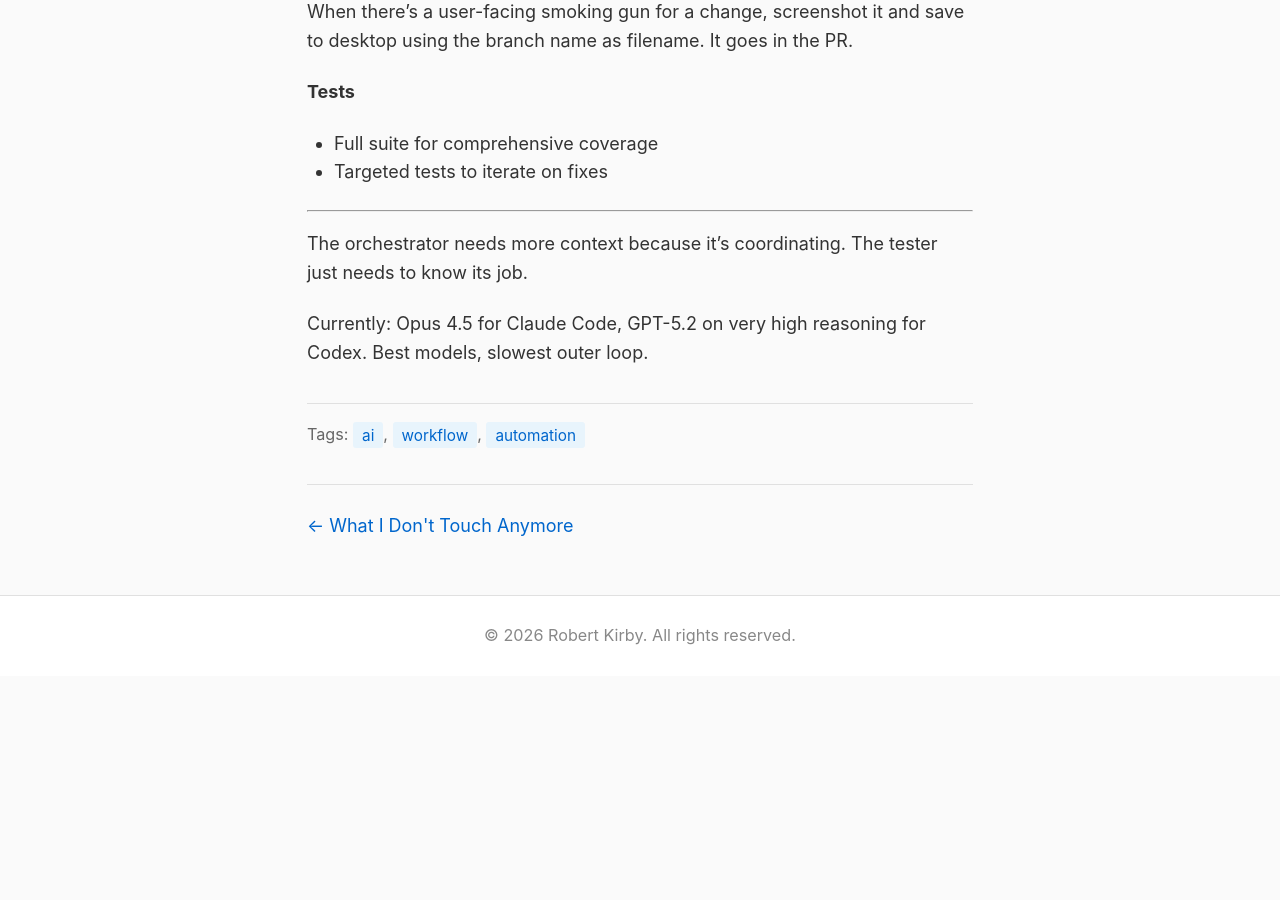
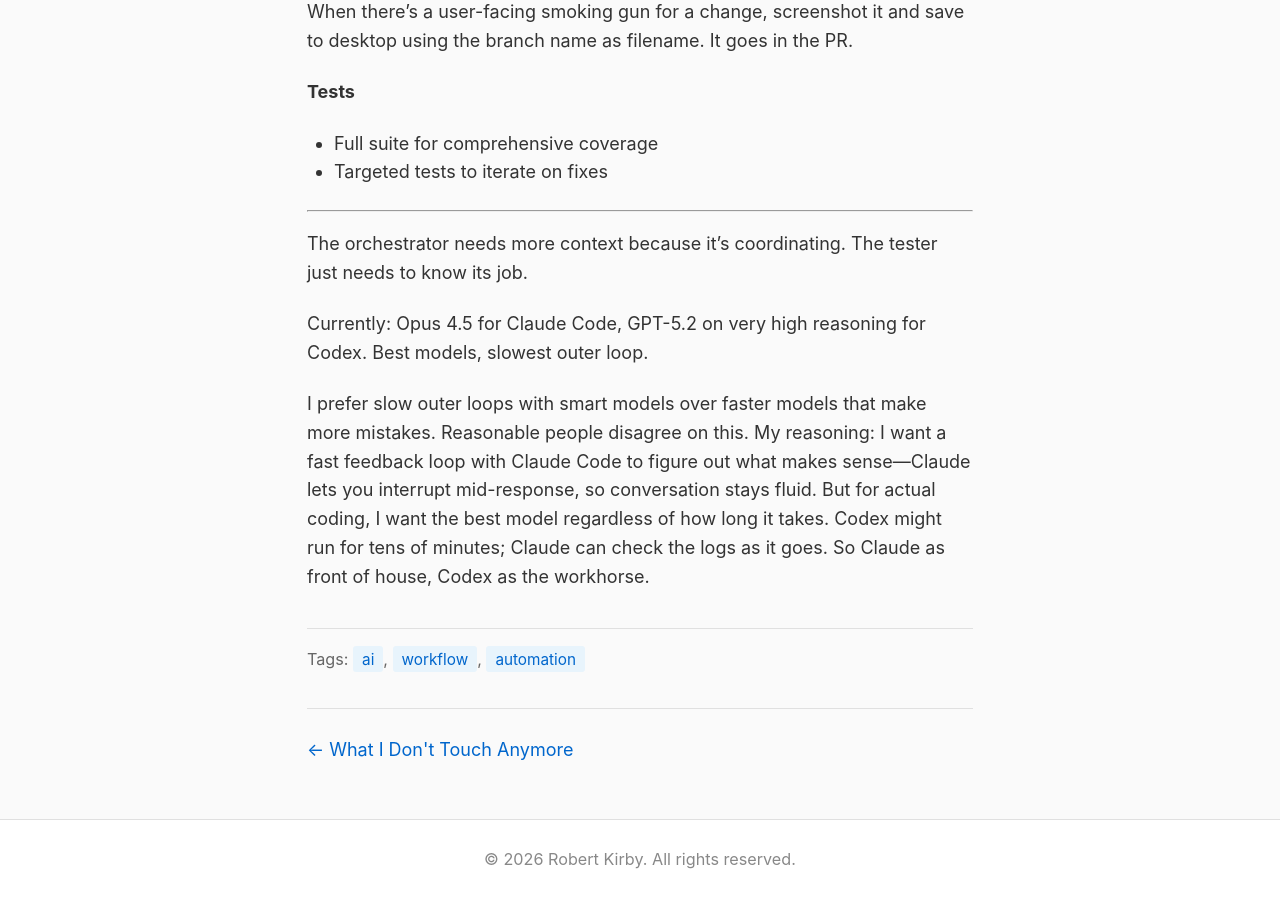
Before and after one commit to rob137/rob137.github.io, a Jekyll site: the page built from _posts/2026-01-21-orchestrator.md, in a window 1280 px wide and 900 px high, scrolled down 2910 px. Built offline with Jekyll 4.4.1, drawn with Linux system fonts in a browser that asks for light colours; before the commit the page ends 3586 px from its top, so only the background shows below that.

Commit message:
Add reasoning for model choices - slow loops, smart models
Claude as front of house (interrupt), Codex as workhorse (quality).

Co-Authored-By: Claude Opus 4.5 <noreply@anthropic.com>

```diff
--- a/_posts/2026-01-21-orchestrator.md
+++ b/_posts/2026-01-21-orchestrator.md
@@ -88,3 +88,5 @@ When there's a user-facing smoking gun for a change, screenshot it and save to d
 The orchestrator needs more context because it's coordinating. The tester just needs to know its job.
 
 Currently: Opus 4.5 for Claude Code, GPT-5.2 on very high reasoning for Codex. Best models, slowest outer loop.
+
+I prefer slow outer loops with smart models over faster models that make more mistakes. Reasonable people disagree on this. My reasoning: I want a fast feedback loop with Claude Code to figure out what makes sense—Claude lets you interrupt mid-response, so conversation stays fluid. But for actual coding, I want the best model regardless of how long it takes. Codex might run for tens of minutes; Claude can check the logs as it goes. So Claude as front of house, Codex as the workhorse.
```
